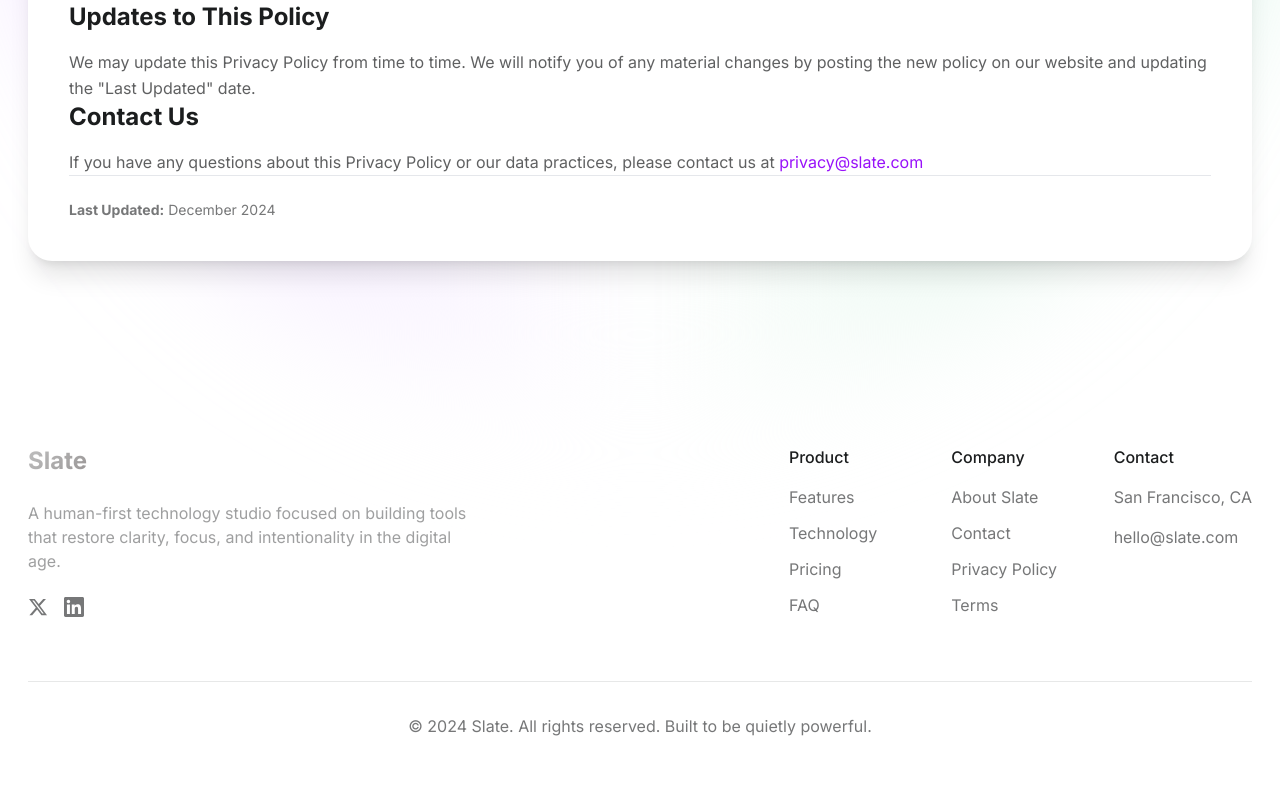
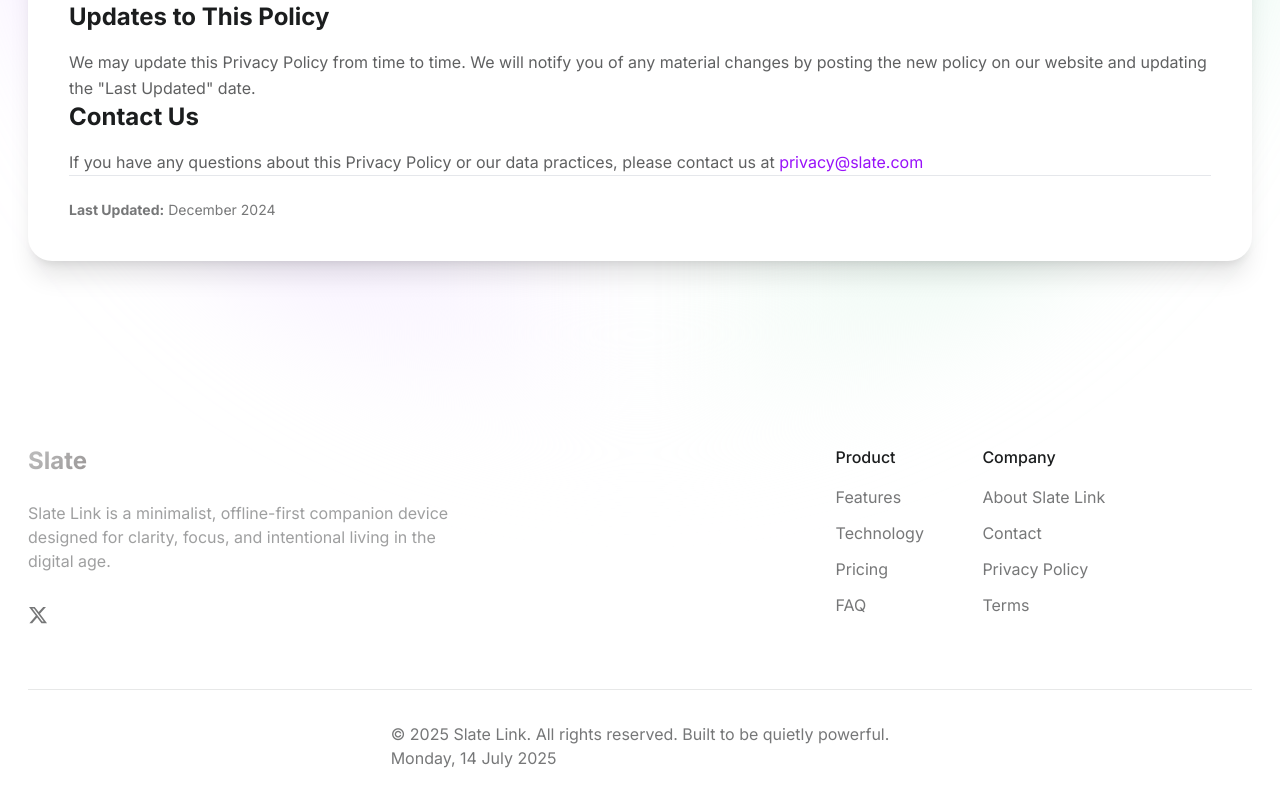
Before and after one commit to Slate-Playground/home, a Next.js app: page /home/privacy-policy in a window 1280 px wide. Shown: the part 1377-2171 px from the top of the page. Before the commit the page ends 2139 px from the top, so only its background shows below. Built offline with nearby package versions, Linux system fonts and the light colour scheme.

Commit message:
SEO: Optimize meta tags, structured data, sitemap, and robots.txt for premium launch and GitHub Pages

```diff
--- a/src/app/(site)/privacy-policy/page.tsx
+++ b/src/app/(site)/privacy-policy/page.tsx
@@ -15,8 +15,8 @@
                     <div className='flex flex-col gap-8'>
                         <div className='text-center max-w-4xl mx-auto'>
                             <h1 className='md:text-6xl text-4xl font-bold mb-6'>
-                                Privacy Policy
-                            </h1>
+                            Privacy Policy
+                        </h1>
                             <p className='text-xl text-dark_black/70 dark:text-white/70 leading-relaxed'>
                                 How we protect your privacy and handle your data at Slate.
                             </p>
@@ -104,7 +104,7 @@
                                         <p className='text-dark_black/70 dark:text-white/70 leading-relaxed'>
                                             We may update this Privacy Policy from time to time. We will notify you of any material changes by posting the new policy on our website and updating the "Last Updated" date.
                                         </p>
-                                    </div>
+                            </div>
 
                                     <div>
                                         <h3 className='text-2xl font-bold text-dark_black dark:text-white mb-4'>Contact Us</h3>
--- a/src/app/components/layout/footer/Footer.tsx
+++ b/src/app/components/layout/footer/Footer.tsx
@@ -10,23 +10,19 @@
           <div className='flex flex-col gap-6 max-w-md'>
             <Logo />
             <p className='opacity-60 text-dark_black/70 dark:text-white/70'>
-              A human-first technology studio focused on building tools that restore clarity, focus, and intentionality in the digital age.
+              Slate Link is a minimalist, offline-first companion device designed for clarity, focus, and intentional living in the digital age.
             </p>
-            <div className='flex gap-4'>
+            <div className='flex gap-4 mt-2'>
               <Link
-                href='https://twitter.com/slate'
+                href='https://x.com/finitecode'
                 target='_blank'
-                className='hover:opacity-60 text-dark_black/60 dark:text-white/60 hover:text-purple-600 dark:hover:text-purple-400'>
+                rel='noopener noreferrer'
+                className='hover:opacity-60 text-dark_black/60 dark:text-white/60 hover:text-purple-600 dark:hover:text-purple-400'
+                aria-label='X (Twitter)'
+              >
+                {/* X (Twitter) icon */}
                 <svg width="20" height="20" viewBox="0 0 24 24" fill="currentColor">
                   <path d="M18.244 2.25h3.308l-7.227 8.26 8.502 11.24H16.17l-5.214-6.817L4.99 21.75H1.68l7.73-8.835L1.254 2.25H8.08l4.713 6.231zm-1.161 17.52h1.833L7.084 4.126H5.117z"/>
-                </svg>
-              </Link>
-              <Link
-                href='https://linkedin.com/company/slate'
-                target='_blank'
-                className='hover:opacity-60 text-dark_black/60 dark:text-white/60 hover:text-purple-600 dark:hover:text-purple-400'>
-                <svg width="20" height="20" viewBox="0 0 24 24" fill="currentColor">
-                  <path d="M20.447 20.452h-3.554v-5.569c0-1.328-.027-3.037-1.852-3.037-1.853 0-2.136 1.445-2.136 2.939v5.667H9.351V9h3.414v1.561h.046c.477-.9 1.637-1.85 3.37-1.85 3.601 0 4.267 2.37 4.267 5.455v6.286zM5.337 7.433c-1.144 0-2.063-.926-2.063-2.065 0-1.138.92-2.063 2.063-2.063 1.14 0 2.064.925 2.064 2.063 0 1.139-.925 2.065-2.064 2.065zm1.782 13.019H3.555V9h3.564v11.452zM22.225 0H1.771C.792 0 0 .774 0 1.729v20.542C0 23.227.792 24 1.771 24h20.451C23.2 24 24 23.227 24 22.271V1.729C24 .774 23.2 0 22.222 0h.003z"/>
                 </svg>
               </Link>
             </div>
@@ -53,7 +49,7 @@
               <p className='font-medium text-dark_black dark:text-white'>Company</p>
               <ul className='flex flex-col gap-3'>
                 <li className='text-dark_black/60 hover:text-black dark:text-white/60 dark:hover:text-white'>
-                  <Link href='#about'>About Slate</Link>
+                  <Link href='#about'>About Slate Link</Link>
                 </li>
                 <li className='text-dark_black/60 hover:text-black dark:text-white/60 dark:hover:text-white'>
                   <Link href='/contact'>Contact</Link>
@@ -66,22 +62,13 @@
                 </li>
               </ul>
             </div>
-            <div className='flex flex-col gap-4'>
-              <p className='font-medium text-dark_black dark:text-white'>Contact</p>
-              <p className='text-dark_black/60 dark:text-white/60'>
-                San Francisco, CA
-              </p>
-              <p className='text-dark_black/60 hover:text-black dark:text-white/60 dark:hover:text-white'>
-                <Link href='mailto:hello@slate.com'>
-                  hello@slate.com
-                </Link>
-              </p>
-            </div>
+            {/* Removed Contact section with address and email */}
           </div>
         </div>
         <div className='flex justify-center mt-8'>
           <p className='text-dark_black/60 dark:text-white/60'>
-            © 2024 Slate. All rights reserved. Built to be quietly powerful.
+            © 2025 Slate Link. All rights reserved. Built to be quietly powerful. <br />
+            Monday, 14 July 2025
           </p>
         </div>
       </div>
--- a/src/app/layout.tsx
+++ b/src/app/layout.tsx
@@ -16,6 +16,53 @@
 }>) {
   return (
     <html lang='en' suppressHydrationWarning className={inter.className}>
+      <head>
+        <meta name="viewport" content="width=device-width, initial-scale=1" />
+        <meta name="theme-color" content="#000000" />
+        <link rel="manifest" href="/manifest.json" />
+        <link rel="canonical" href="https://slate-playground.github.io/home/" />
+        <meta name="robots" content="index, follow" />
+        <meta name="googlebot" content="index, follow" />
+        <meta name="description" content="Slate Link is a minimalist offline-first companion device built to help you think, focus, and live better. A tiny emotional computer built to be quietly powerful." />
+        <meta property="og:title" content="Slate Link - A Minimalist Offline-First Companion Device" />
+        <meta property="og:description" content="Slate Link is a minimalist offline-first companion device built to help you think, focus, and live better. A tiny emotional computer built to be quietly powerful." />
+        <meta property="og:type" content="website" />
+        <meta property="og:url" content="https://slate-playground.github.io/home/" />
+        <meta property="og:image" content="/favicon.ico" />
+        <meta name="twitter:card" content="summary" />
+        <meta name="twitter:title" content="Slate Link - A Minimalist Offline-First Companion Device" />
+        <meta name="twitter:description" content="Slate Link is a minimalist offline-first companion device built to help you think, focus, and live better. A tiny emotional computer built to be quietly powerful." />
+        <meta name="twitter:image" content="/favicon.ico" />
+        <script type="application/ld+json">
+          {`
+            {
+              "@context": "https://schema.org",
+              "@type": "Organization",
+              "name": "Slate Link",
+              "url": "https://slate-playground.github.io/home/",
+              "logo": "/favicon.ico",
+              "sameAs": [
+                "https://x.com/finitecode"
+              ]
+            }
+          `}
+        </script>
+        <script type="application/ld+json">
+          {`
+            {
+              "@context": "https://schema.org",
+              "@type": "WebSite",
+              "url": "https://slate-playground.github.io/home/",
+              "name": "Slate Link",
+              "potentialAction": {
+                "@type": "SearchAction",
+                "target": "https://slate-playground.github.io/home/?q={search_term_string}",
+                "query-input": "required name=search_term_string"
+              }
+            }
+          `}
+        </script>
+      </head>
       <body>
         <SlatePassProvider>
           <ThemeProvider
--- a/src/app/page.tsx
+++ b/src/app/page.tsx
@@ -6,8 +6,8 @@
 import Subscription from "./components/home/subscription";
 
 export const metadata: Metadata = {
-    title: "Slate Link - A Minimalist Offline-First Companion Device",
-    description: "Slate Link is a minimalist offline-first companion device built to help you think, focus, and live better. A tiny emotional computer built to be quietly powerful.",
+    title: "Slate | Introducing Slate Link – The Minimalist Offline-First Device",
+    description: "Experience focus, clarity, and intention. Slate Link is the new minimalist companion device from Slate. Designed for those who value presence over distraction. Join the waitlist for early access.",
 };
 
 export default function Home() {
```
Also changed, not shown: public/manifest.json (added), public/robots.txt (added), 1 other file (tests, documents, lock files or other folders).
